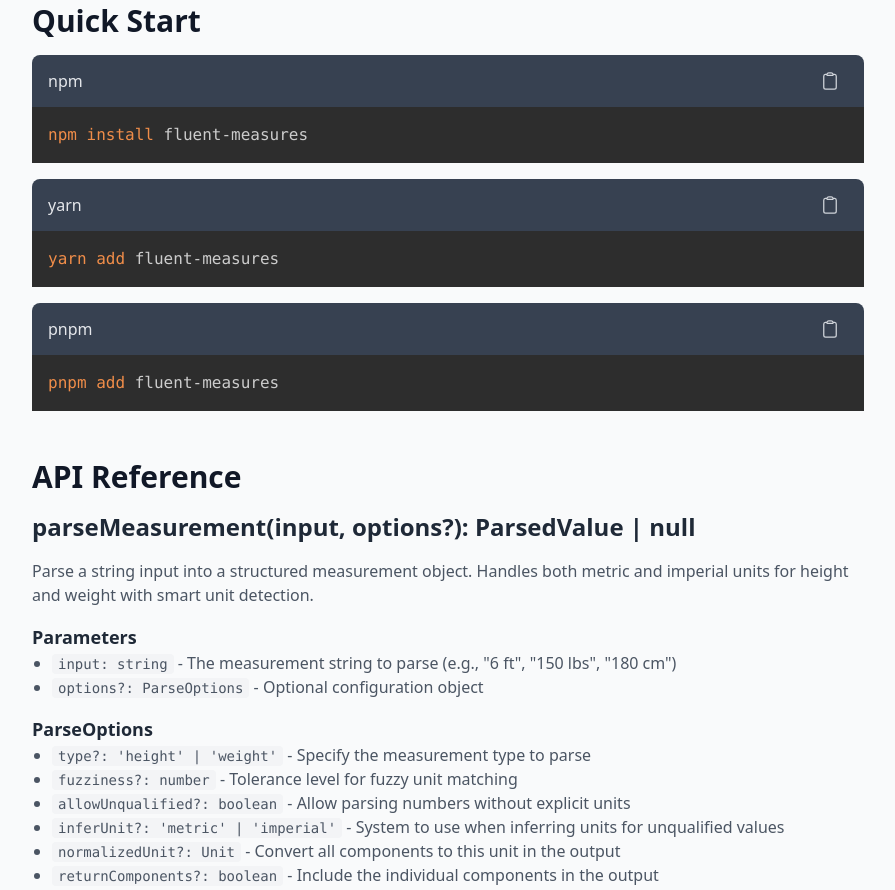
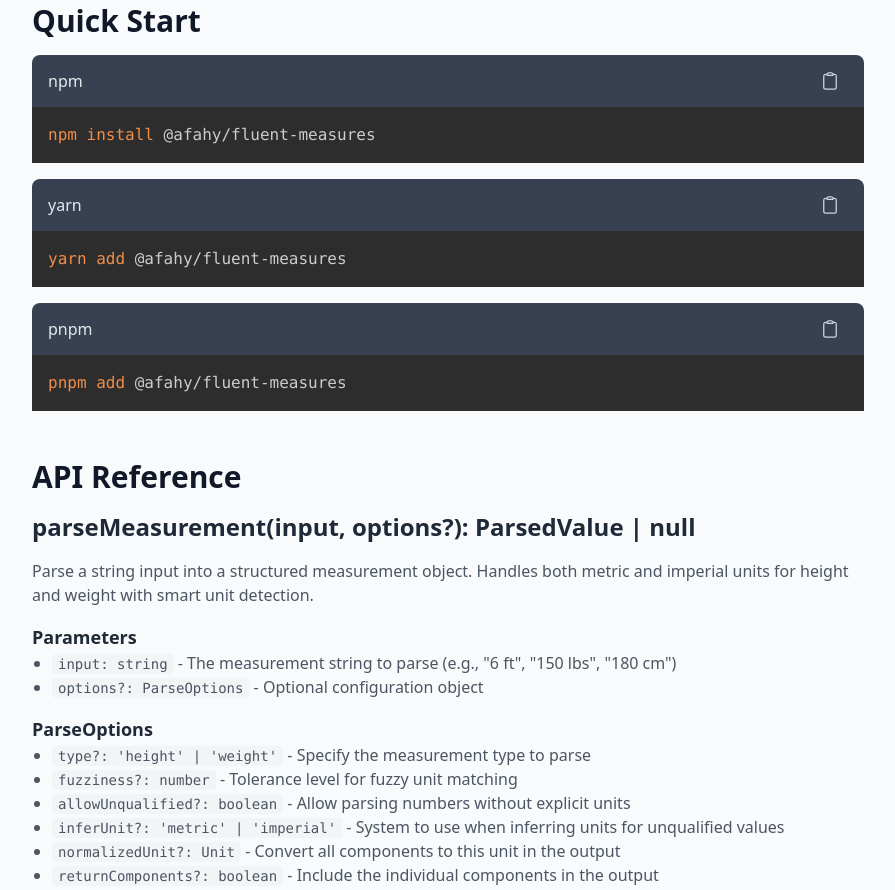
Before and after one commit to afahy/fluent-measures, a website: page docs/index.html in a window 1280 px wide. Shown: the part 779-1669 px from the top of the page, without its empty margins (192-1087 px from the left). Drawn offline with nearby package versions, Linux system fonts and the light colour scheme; some packages are replaced by stand-ins of ours; a script that the page names is missing.

Commit message:
fix: clean up scripts and fix broken library links

```diff
--- a/docs/index.html
+++ b/docs/index.html
@@ -255,7 +255,7 @@
                     <span class="text-gray-200" id="npm-label">npm</span>
                     <button
                       class="copy-button relative p-2 text-gray-300 hover:text-white transition-all duration-150 ease-in-out"
-                      data-clipboard-text="npm install fluent-measures"
+                      data-clipboard-text="npm install @afahy/fluent-measures"
                       aria-label="Copy NPM installation command"
                       aria-describedby="npm-label"
                     >
@@ -277,7 +277,7 @@
                     class="!m-0 !rounded-t-none"
                     aria-label="NPM installation command"
                     tabindex="0"
-                  ><code class="language-bash">npm install fluent-measures</code></pre>
+                  ><code class="language-bash">npm install @afahy/fluent-measures</code></pre>
                 </div>
 
                 <div class="relative" role="region" aria-label="Yarn installation example">
@@ -285,7 +285,7 @@
                     <span class="text-gray-200" id="yarn-label">yarn</span>
                     <button
                       class="copy-button relative p-2 text-gray-300 hover:text-white transition-all duration-150 ease-in-out"
-                      data-clipboard-text="yarn add fluent-measures"
+                      data-clipboard-text="yarn add @afahy/fluent-measures"
                       aria-label="Copy Yarn installation command"
                       aria-describedby="yarn-label"
                     >
@@ -307,7 +307,7 @@
                     class="!m-0 !rounded-t-none"
                     aria-label="Yarn installation command"
                     tabindex="0"
-                  ><code class="language-bash">yarn add fluent-measures</code></pre>
+                  ><code class="language-bash">yarn add @afahy/fluent-measures</code></pre>
                 </div>
 
                 <div class="relative" role="region" aria-label="PNPM installation example">
@@ -315,7 +315,7 @@
                     <span class="text-gray-200" id="pnpm-label">pnpm</span>
                     <button
                       class="copy-button relative p-2 text-gray-300 hover:text-white transition-all duration-150 ease-in-out"
-                      data-clipboard-text="pnpm add fluent-measures"
+                      data-clipboard-text="pnpm add @afahy/fluent-measures"
                       aria-label="Copy PNPM installation command"
                       aria-describedby="pnpm-label"
                     >
@@ -337,7 +337,7 @@
                     class="!m-0 !rounded-t-none"
                     aria-label="PNPM installation command"
                     tabindex="0"
-                  ><code class="language-bash">pnpm add fluent-measures</code></pre>
+                  ><code class="language-bash">pnpm add @afahy/fluent-measures</code></pre>
                 </div>
               </div>
             </section>
@@ -483,7 +483,7 @@
                       aria-label="TypeScript example code"
                       tabindex="0"
                     ><code class="language-typescript">// example.ts
-import { parseMeasurement } from 'fluent-measures';
+import { parseMeasurement } from '@afahy/fluent-measures';
 
 // --- Basic Usage ---
 
@@ -592,7 +592,7 @@
                       For CommonJS environments, use the
                       <code class="text-xs bg-yellow-100 px-1 rounded">require()</code> syntax:
                       <code class="text-xs bg-yellow-100 px-1 rounded"
-                        >const { parseMeasurement } = require('fluent-measures');</code
+                        >const { parseMeasurement } = require('@afahy/fluent-measures');</code
                       >
                     </p>
                   </div>
```
Also changed, not shown: package.json (+35 -26 lines), .github/ISSUE_TEMPLATE/bug_report.md, .github/ISSUE_TEMPLATE/feature_request.md, README.md, packages/README.md.
